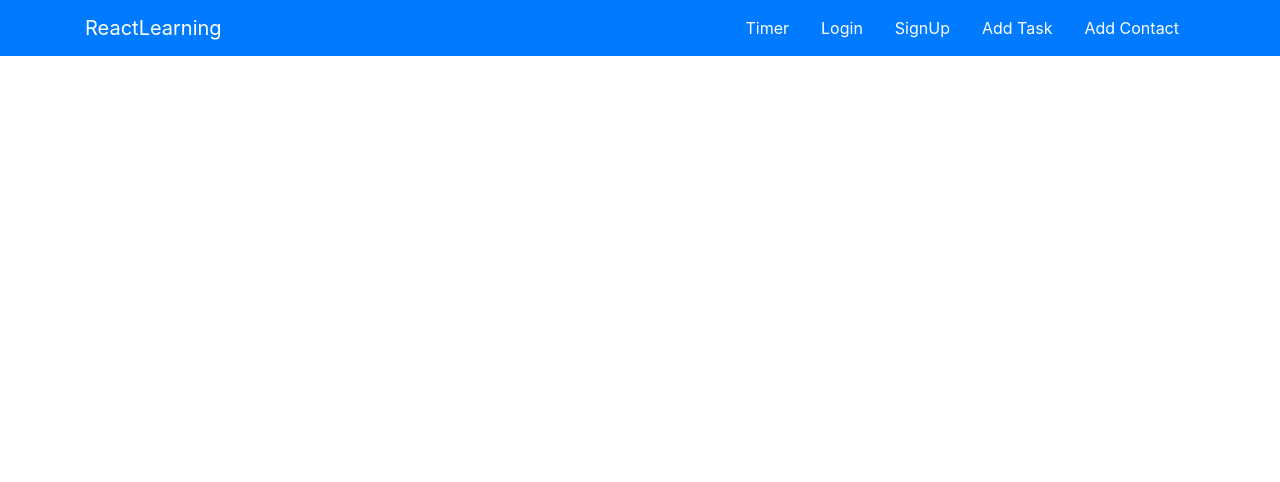
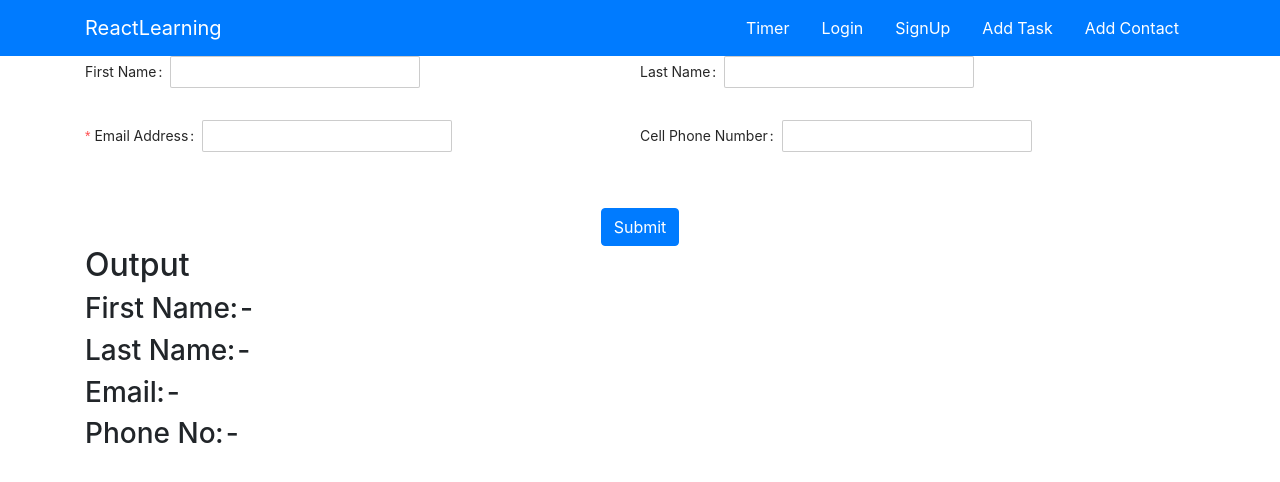
Before and after one commit to Chirag-32/learnreact, a React (Create React App) app: page /tasks in a window 1280 px wide. Shown: the top 482 px of the page. Built offline with nearby package versions, Linux system fonts and the light colour scheme.

Commit message:
new tasks component added

```diff
--- a/package.json
+++ b/package.json
@@ -6,10 +6,12 @@
     "@testing-library/jest-dom": "^5.11.4",
     "@testing-library/react": "^11.1.0",
     "@testing-library/user-event": "^12.1.10",
+    "antd": "^4.21.3",
     "axios": "^0.26.0",
     "bootstrap": "^4.0.0",
     "bootstrap-social": "5.1.1",
     "font-awesome": "4.7.0",
+    "gh-pages": "^4.0.0",
     "json-server": "^0.17.0",
     "react": "^17.0.2",
     "react-bootstrap": "^2.2.1",
@@ -27,7 +29,9 @@
     "start": "react-scripts start",
     "build": "react-scripts build",
     "test": "react-scripts test",
-    "eject": "react-scripts eject"
+    "eject": "react-scripts eject",
+    "predeploy": "npm run build",
+    "deploy": "gh-pages -d build"
   },
   "eslintConfig": {
     "extends": [
--- a/src/App.js
+++ b/src/App.js
@@ -14,6 +14,9 @@ import AddTask from "./components/to-do/addTask";
 import Contact from "./components/Contacts/Contacts";
 import SlickSlider from "./components/slickSlider";
 import SignUp from "./components/SignupNew";
+import Task from "./components/tasks/Tasks";
+import "antd/dist/antd.css";
+
 // import AddContact from "./components/Contacts/AddContact";
 function App() {
   const [usersData, _userData] = useState();
@@ -46,6 +49,7 @@ function App() {
           {/* <Route path="contact" element={<Contact />} /> */}
           <Route path="contact" element={<Contact />} />
           <Route path="slider" element={<SlickSlider />} />
+          <Route path="tasks" element={<Task />} />
           {/* </Route> */}
         </Routes>
       </div>
--- /dev/null
+++ b/src/components/tasks/FirstTask.jsx
@@ -0,0 +1,101 @@
+import React, { useState } from 'react';
+import { Form, Input, Row, Col } from 'antd';
+
+function FirstTask() {
+    const [data, setdata] = useState({
+        firstName: '',
+        lastName: '',
+        email: '',
+        phoneNum: '',
+    });
+
+
+    const handleChange = (e) => {
+        const value = e.target.value;
+        setdata({
+            ...data,
+            [e.target.name]: value,
+        });
+    };
+    const handleSubmit = () => {
+        const userData = {
+            firstName: data.firstName,
+            lastName: data.lastName,
+            email: data.email,
+            phoneNum: data.phoneNum,
+        };
+        console.log(userData);
+    };
+    return (<>
+        <div className="container">
+            <Form
+                name="basic"
+                initialValues={data}
+                onFinish={handleSubmit}
+                autoComplete="off"
+            >
+                <Row className="yor-info-row justify-between ">
+                    <Col span={12} className="your-info-input responsive-width-set">
+                        <Form.Item
+                            label="First Name"
+
+                            rules={[{
+                                required: true,
+                                message: 'Please enter First Name'
+                            }
+                            ]}
+                        >
+                            <Input maxLength="30" name="firstName" onChange={handleChange} value={data.firstName} />
+                        </Form.Item>
+                    </Col>
+                    <Col span={12} className="your-info-input responsive-width-set">
+                        <Form.Item
+                            label="Last Name"
+
+                            rules={[{ required: true, message: 'Please enter Last Name' }
+                            ]}
+                        >
+                            <Input name="lastName" onChange={handleChange} value={data.lastName} />
+                        </Form.Item>
+                    </Col>
+                    <Col span={12} className="your-info-input responsive-width-set">
+                        <Form.Item
+                            label="Email Address"
+                            name="email"
+                            rules={[
+                                {
+                                    required: true,
+                                    message: 'Please Enter your E-mail',
+                                }]}
+                        >
+                            <Input name="email" onChange={handleChange} value={data.email} />
+                        </Form.Item>
+                    </Col>
+                    <Col span={12} className="your-info-input responsive-width-set">
+                        <Form.Item
+                            label="Cell Phone Number"
+
+                            rules={[{ required: true, message: 'Please enter Cell Number' }
+                            ]}
+                        >
+                            <Input maxLength="10" name="phoneNum" onChange={handleChange} value={data.phoneNum} />
+                        </Form.Item>
+                    </Col>
+                </Row>
+
+                <div className="text-center">
+                    <button type="submit" className="mt-4 btn btn-primary">Submit</button>
+                </div>
+            </Form>
+
+
+            <h2>Output</h2>
+            <h3>First Name:- {data.firstName}</h3>
+            <h3>Last Name:- {data.lastName}</h3>
+            <h3>Email:- {data.email}</h3>
+            <h3>Phone No:- {data.phoneNum}</h3>
+        </div>
+    </>);
+}
+
+export default FirstTask;
--- /dev/null
+++ b/src/components/tasks/Tasks.js
@@ -0,0 +1,7 @@
+import React from 'react';
+import FirstTask from './FirstTask';
+function Task() {
+    return (<div><FirstTask /></div>);
+}
+
+export default Task;
```
Also changed, not shown: 1 other file (tests, documents, lock files or other folders).
